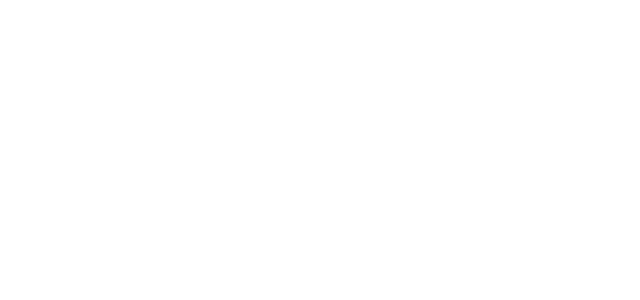
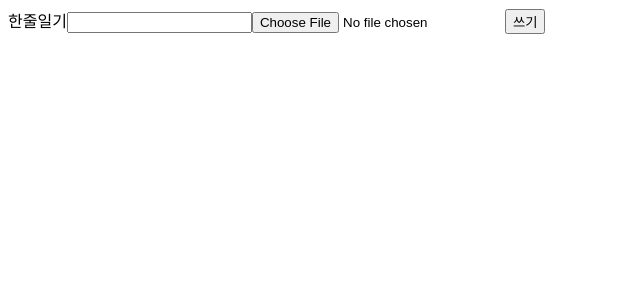
Before and after one commit to CaffeineJUN/portal_project, a React (Create React App) app in the folder front/: page /diary in a window 1280 px wide. Before the commit this address had no page. Shown: the top 300 px of the page, without its empty margins (0-640 px from the left). Built offline with nearby package versions, Linux system fonts and the light colour scheme.

Commit message:
front, 앨범 작성 기능 추가

```diff
--- a/front/src/App.jsx
+++ b/front/src/App.jsx
@@ -4,6 +4,7 @@
 import LoginPage from './components/Login/LoginPage'
 import HomePage from './components/Home/HomePage'
 import RegisterPage from './components/Register/RegisterPage'
+import DiaryPage from './components/Diary/DiaryPage'
 
 function App() {
     return (
@@ -12,6 +13,7 @@
                 <Route path="/" element={<HomePage />} />
                 <Route path="/login" element={<LoginPage />} />
                 <Route path="/register" element={<RegisterPage />} />
+                <Route path="/diary" element={<DiaryPage />} />
             </Routes>
         </div>
     )
--- /dev/null
+++ b/front/src/_actions/albumAction.jsx
@@ -0,0 +1,18 @@
+import axios from 'axios'
+import * as types from './types'
+
+export const diaryCreate = async dataToSubmit => {
+    const request = await axios({
+        method: 'post',
+        url: '/api/user/diary',
+        data: dataToSubmit,
+        headers: {'Content-Type': 'multipart/form-data'},
+    }).then(res => {
+        return res.data
+    })
+
+    return {
+        type: types.CREATE_DIARY,
+        payload: request,
+    }
+}
--- a/front/src/_actions/types.jsx
+++ b/front/src/_actions/types.jsx
@@ -1,3 +1,6 @@
 // ====================유저
 export const REGIST_USER = 'REGIST_USER'
 export const LOGIN_USER = 'LOGIN_USER'
+
+// ====================앨범
+export const CREATE_DIARY = 'CREATE_DIARY'
--- /dev/null
+++ b/front/src/_reducers/diaryReducer.jsx
@@ -0,0 +1,17 @@
+import React from 'react'
+import * as types from '../_actions/types'
+
+function diaryReducer(state = {}, action) {
+    switch (action.type) {
+        case types.CREATE_DIARY:
+            return {
+                ...state,
+                diary: action.payload,
+            }
+
+        default:
+            return state
+    }
+}
+
+export default diaryReducer
--- a/front/src/_reducers/rootReducer.jsx
+++ b/front/src/_reducers/rootReducer.jsx
@@ -1,8 +1,10 @@
 import {combineReducers} from 'redux'
+import diaryReducer from './diaryReducer'
 import userReducer from './userReducer'
 
 const rootReducer = combineReducers({
     user: userReducer,
+    diary: diaryReducer,
 })
 
 export default rootReducer
--- /dev/null
+++ b/front/src/components/Diary/DiaryPage.jsx
@@ -0,0 +1,48 @@
+import React, {useState} from 'react'
+import {useDispatch} from 'react-redux'
+import {diaryCreate} from '../../_actions/albumAction'
+
+const DiaryPage = () => {
+    const dispatch = useDispatch()
+    const [text, setText] = useState('')
+
+    const handleInputChange = e => {
+        setText(e.target.value)
+    }
+
+    const hadleSubmit = e => {
+        e.preventDefault()
+        let formData = new FormData()
+
+        let files = e.target.image.files
+        formData.append('image', files[0])
+        formData.append('content', text)
+
+        // FormData의 key 확인
+        for (let key of formData.keys()) {
+            console.log(key)
+        }
+
+        // FormData의 value 확인
+        for (let value of formData.values()) {
+            console.log(value)
+        }
+
+        dispatch(diaryCreate(formData)).then(res => {
+            console.log(res)
+        })
+    }
+
+    return (
+        <div>
+            <form onSubmit={hadleSubmit}>
+                <label htmlFor="">한줄일기</label>
+                <input type="text" name="text" value={text} onChange={handleInputChange} />
+                <input type="file" name="image" />
+                <button type="submit">쓰기</button>
+            </form>
+        </div>
+    )
+}
+
+export default DiaryPage
--- a/front/src/components/Home/HomePage.jsx
+++ b/front/src/components/Home/HomePage.jsx
@@ -25,6 +25,9 @@
             <div>
                 <a href="/register">register</a>
             </div>
+            <div>
+                <a href="/diary">diary</a>
+            </div>
             <button onClick={hadleLogout}>logout</button>
         </div>
     )
--- a/front/src/index.jsx
+++ b/front/src/index.jsx
@@ -10,6 +10,7 @@
 import promiseMiddleware from 'redux-promise'
 import rootReducer from './_reducers/rootReducer'
 import {Provider} from 'react-redux'
+import axios from 'axios'
 
 const middlewares = [ReduxThunk]
 if (process.env.NODE_ENV === 'development') {
@@ -17,6 +18,7 @@
 }
 
 const store = applyMiddleware(promiseMiddleware, ...middlewares)(createStore)
+axios.defaults.withCredentials = true
 
 const root = ReactDOM.createRoot(document.getElementById('root'))
 root.render(
```
